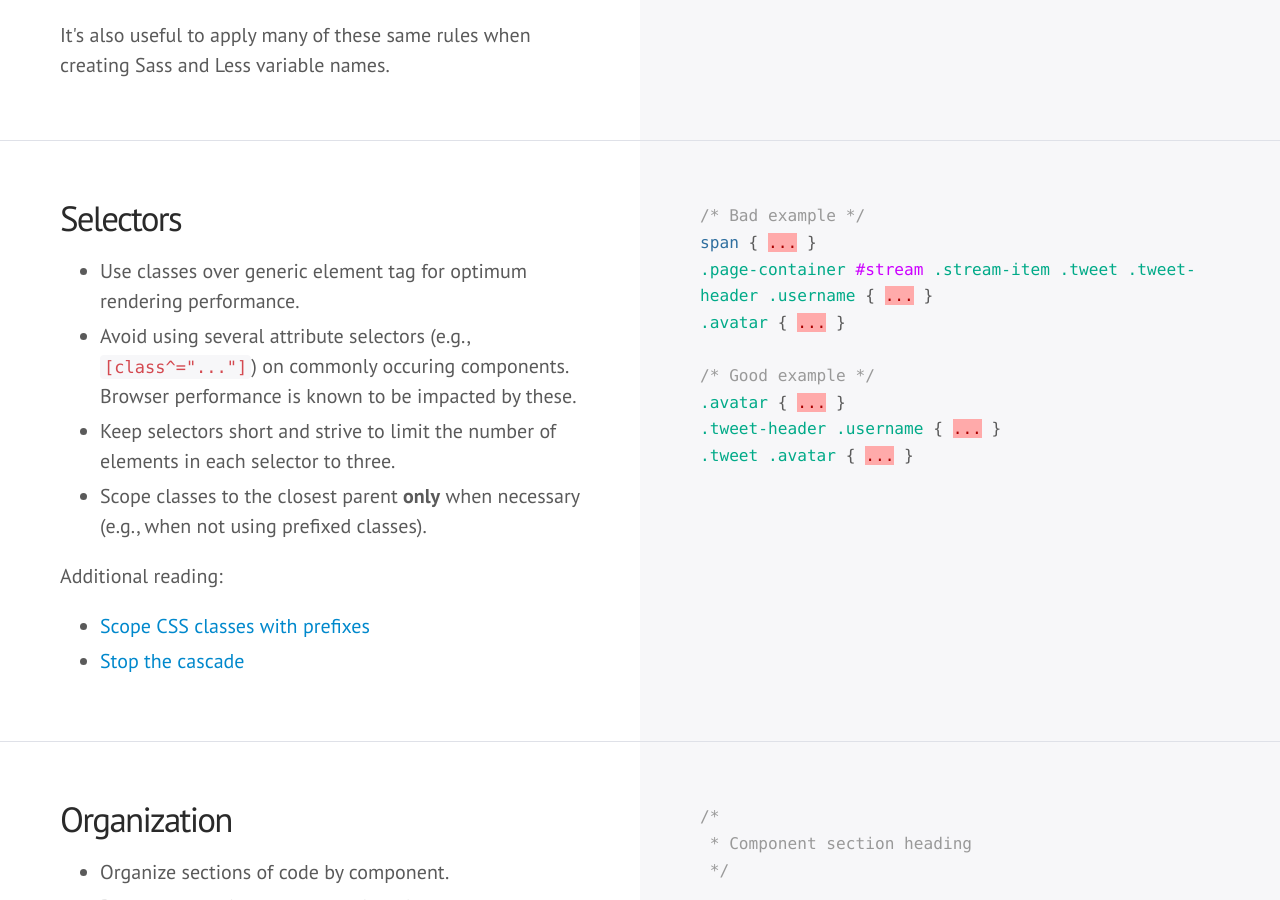
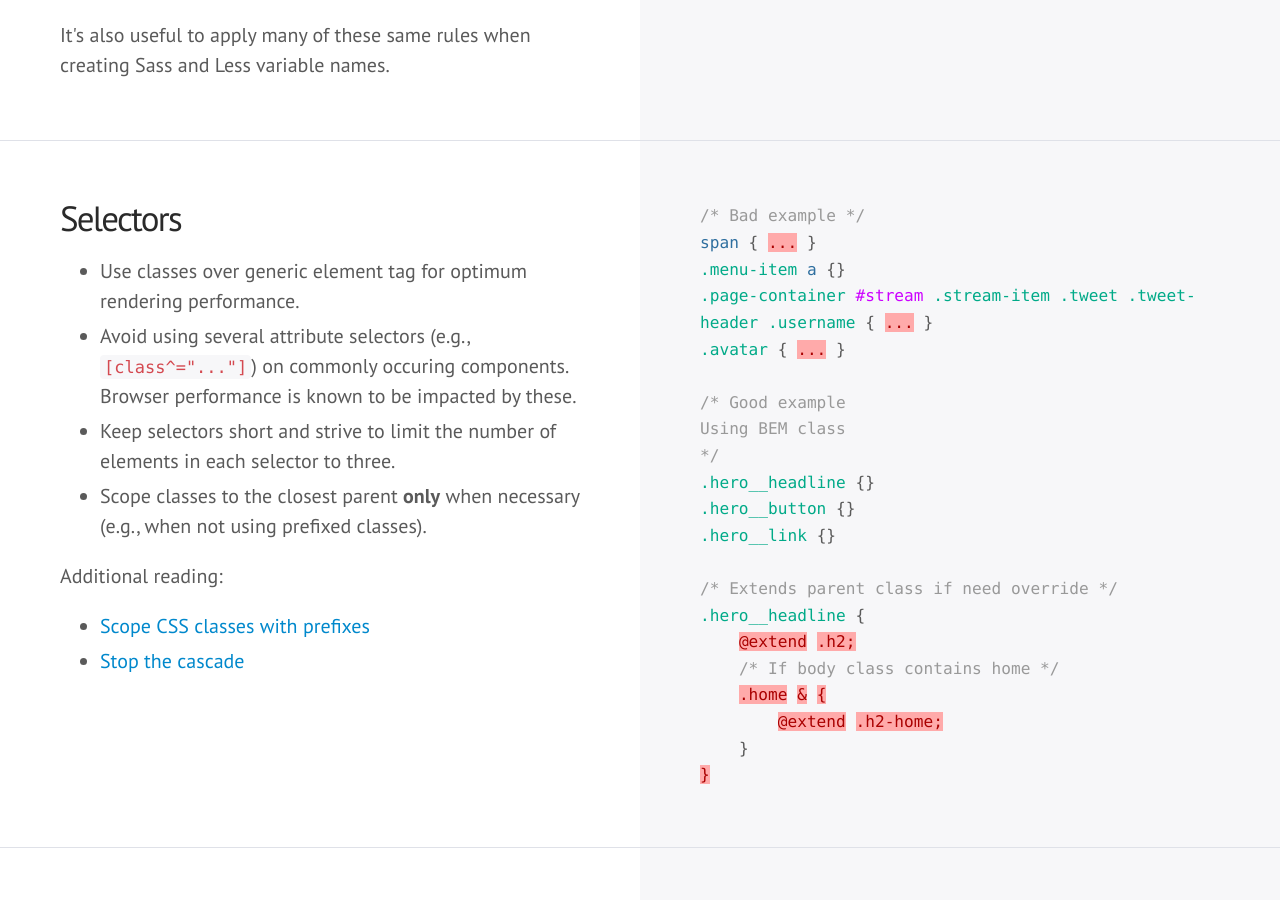
Before and after one commit to Solis-Lab-Solution/code-standards, a Jekyll site: the page built from index.html, in a window 1280 px wide and 900 px high, scrolled down 10884 px. Built offline with Jekyll 4.4.1, drawn with Linux system fonts in a browser that asks for light colours; some web fonts are replaced; Markdown is read by kramdown in place of the engine named in the settings; comment, search, counter and statistics services are not loaded.

Commit message:
Update SCSS selector

```diff
--- a/_includes/css/selectors.css
+++ /dev/null
@@ -1,9 +0,0 @@
-/* Bad example */
-span { ... }
-.page-container #stream .stream-item .tweet .tweet-header .username { ... }
-.avatar { ... }
-
-/* Good example */
-.avatar { ... }
-.tweet-header .username { ... }
-.tweet .avatar { ... }
--- /dev/null
+++ b/_includes/css/selectors.scss
@@ -0,0 +1,21 @@
+/* Bad example */
+span { ... }
+.menu-item a {}
+.page-container #stream .stream-item .tweet .tweet-header .username { ... }
+.avatar { ... }
+
+/* Good example
+Using BEM class
+*/
+.hero__headline {}
+.hero__button {}
+.hero__link {}
+
+/* Extends parent class if need override */
+.hero__headline {
+    @extend .h2;
+    /* If body class contains home */
+    .home & {
+        @extend .h2-home;
+    }
+}
--- a/index.html
+++ b/index.html
@@ -309,7 +309,7 @@ layout: default
     </ul>
   </div>
   <div class="col">
-    {% highlight css %}{% include css/selectors.css %}{% endhighlight %}
+    {% highlight css %}{% include css/selectors.scss %}{% endhighlight %}
   </div>
 </div>
 
```
